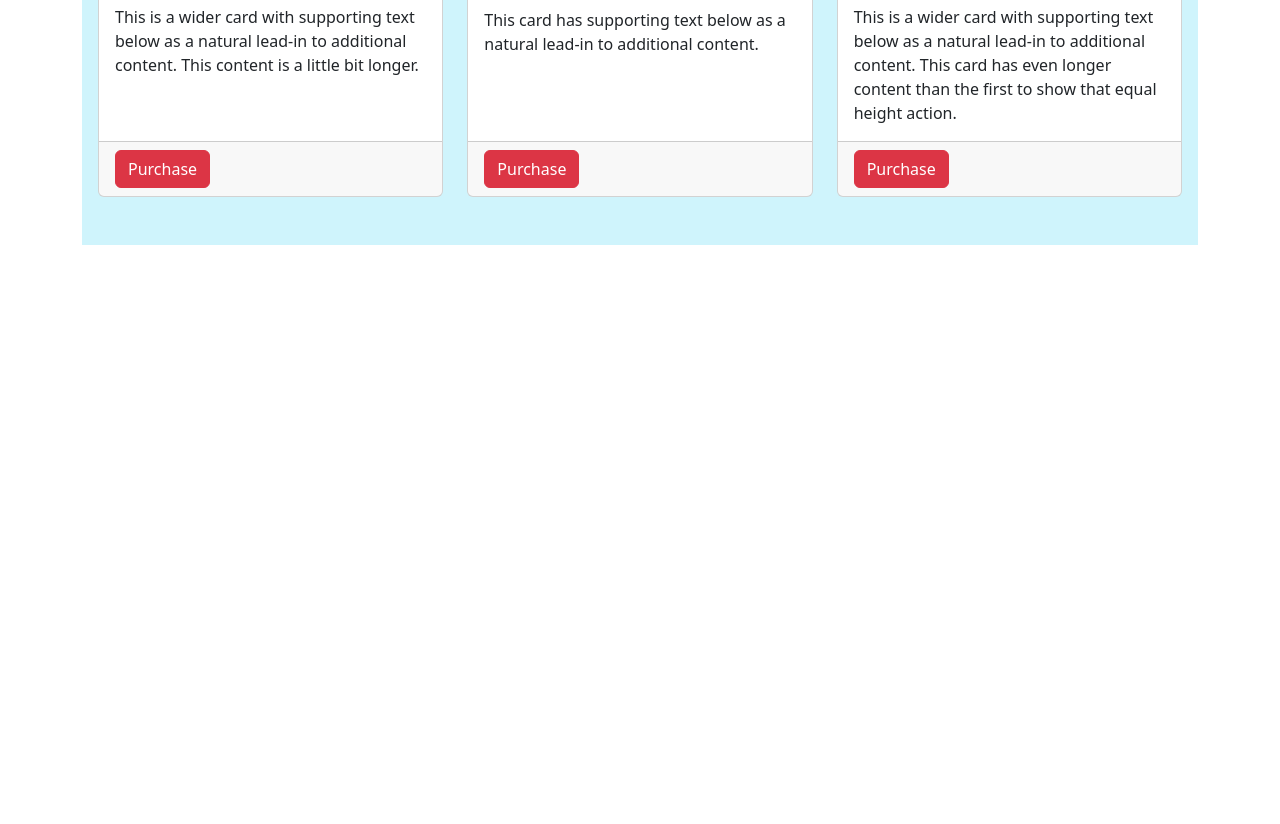
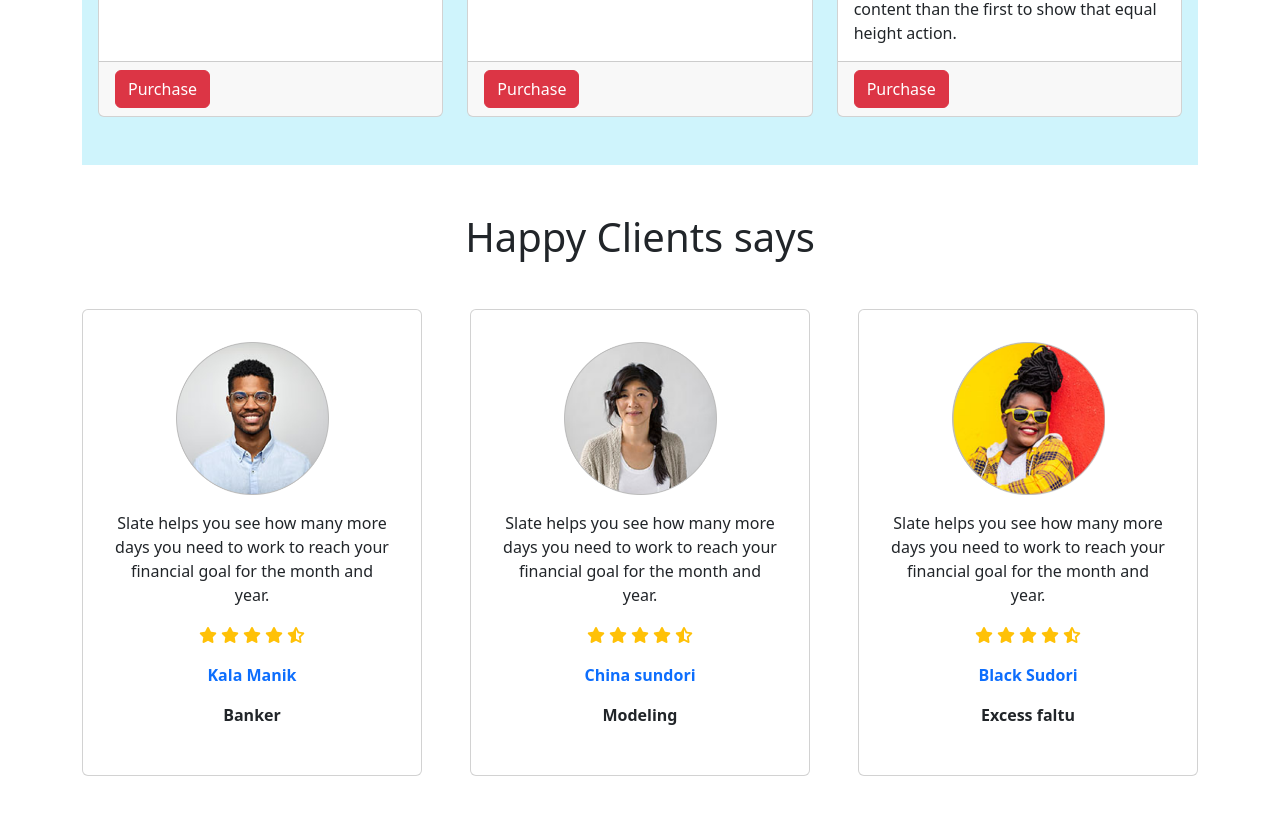
Before and after one commit to muhammad-pulok2/pro-biker-bd, a plain HTML site: page index.html in a window 1280 px wide. Shown: the part 1565-2389 px from the top of the page. Before the commit the page ends 1810 px from the top, so only its background shows below. Drawn offline with Linux system fonts and the light colour scheme.

Commit message:
added client section

```diff
--- a/index.html
+++ b/index.html
@@ -20,7 +20,7 @@
     <!-- CSS LINK -->
     <link rel="stylesheet" href="./css/style.css" />
   </head>
-  <body class="container">
+  <body class="container-lg">
     <!-- HEADER AREA START -->
     <header>
       <nav class="navbar navbar-expand-lg">
@@ -61,7 +61,7 @@
       <!-- BANNER SLIDER START -->
       <div
         id="carouselExample"
-        class="carousel slide bg-danger bg-opacity-10 p-5 rounded"
+        class="carousel slide bg-danger bg-opacity-10 p-3 rounded"
       >
         <div class="carousel-inner">
           <div class="carousel-item active">
@@ -175,12 +175,11 @@
           </div>
         </div>
       </section>
-      -->
       <!-- FEATURED BIKE SECTION END -->
       <!-- NEW ARRIVAL SECTION START -->
       <section class="bg-info-subtle bg-opacity-10 py-5 px-3">
-        <h1 class="text-center mt-5">New Arrival</h1>
-        <div class="row row-cols-1 row-cols-md-3 g-4">
+        <h1 class="text-center">New Arrival</h1>
+        <div class="row row-cols-1 row-cols-md-3 g-4 mt-3">
           <div class="col">
             <div class="card h-100">
               <img src="./images/bike-3.png" class="card-img-top" alt="..." />
@@ -231,7 +230,89 @@
         </div>
       </section>
       <!-- NEW ARRIVAL SECTION END -->
+      <!-- HAPPY CLIENTS SECTION START -->
+      <section class="py-5">
+        <div>
+          <h1 class="text-center mb-5">Happy Clients says</h1>
+          <div class="row row-cols-1 row-cols-md-3 g-5 text-center">
+            <div class="col">
+              <div class="card p-3">
+                <img
+                  src="./images/user-1.png"
+                  class="card-img-top mt-3 w-50 mx-auto"
+                  alt="user_image"
+                />
+                <div class="card-body">
+                  <p class="card-text">
+                    Slate helps you see how many more days you need to work to
+                    reach your financial goal for the month and year.
+                  </p>
+                  <ul class="d-flex justify-content-center list-unstyled gap-1 text-warning">
+                    <li><i class="fa-sharp fa-solid fa-star"></i></li>
+                    <li><i class="fa-sharp fa-solid fa-star"></i></li>
+                    <li><i class="fa-sharp fa-solid fa-star"></i></li>
+                    <li><i class="fa-sharp fa-solid fa-star"></i></li>
+                    <li><i class="fa-sharp fa-solid fa-star-half-stroke"></i></li>
+                  </ul>
+                  <p class="text-primary fw-bold">Kala Manik</p>
+                  <p class="fw-semibold">Banker</p>
+                </div>
+              </div>
+            </div>
+            <div class="col">
+              <div class="card p-3">
+                <img
+                  src="./images/user-2.png"
+                  class="card-img-top mt-3 w-50 mx-auto"
+                  alt="user_image"
+                />
+                <div class="card-body">
+                  <p class="card-text">
+                    Slate helps you see how many more days you need to work to
+                    reach your financial goal for the month and year.
+                  </p>
+                  <ul class="d-flex justify-content-center list-unstyled gap-1 text-warning">
+                    <li><i class="fa-sharp fa-solid fa-star"></i></li>
+                    <li><i class="fa-sharp fa-solid fa-star"></i></li>
+                    <li><i class="fa-sharp fa-solid fa-star"></i></li>
+                    <li><i class="fa-sharp fa-solid fa-star"></i></li>
+                    <li><i class="fa-sharp fa-solid fa-star-half-stroke"></i></li>
+                  </ul>
+                  <p class="text-primary fw-bold">China sundori</p>
+                  <p class="fw-semibold">Modeling</p>
+                </div>
+              </div>
+            </div>
+            <div class="col">
+              <div class="card p-3">
+                <img
+                  src="./images/user-3.png"
+                  class="card-img-top mt-3 w-50 mx-auto"
+                  alt="user_image"
+                />
+                <div class="card-body">
+                  <p class="card-text">
+                    Slate helps you see how many more days you need to work to
+                    reach your financial goal for the month and year.
+                  </p>
+                  <ul class="d-flex justify-content-center list-unstyled gap-1 text-warning">
+                    <li><i class="fa-sharp fa-solid fa-star"></i></li>
+                    <li><i class="fa-sharp fa-solid fa-star"></i></li>
+                    <li><i class="fa-sharp fa-solid fa-star"></i></li>
+                    <li><i class="fa-sharp fa-solid fa-star"></i></li>
+                    <li><i class="fa-sharp fa-solid fa-star-half-stroke"></i></li>
+                  </ul>
+                  <p class="text-primary fw-bold">Black Sudori</p>
+                  <p class="fw-semibold">Excess faltu</p>
+                </div>
+              </div>
+            </div>
+          </div>
+        </div>
+      </section>
+      <!-- HAPPY CLIENTS SECTION END-->
     </main>
+    <script src="https://kit.fontawesome.com/3bc4e02d19.js" crossorigin="anonymous"></script>
     <script src="./js/bootstrap.min.js"></script>
   </body>
 </html>
```
